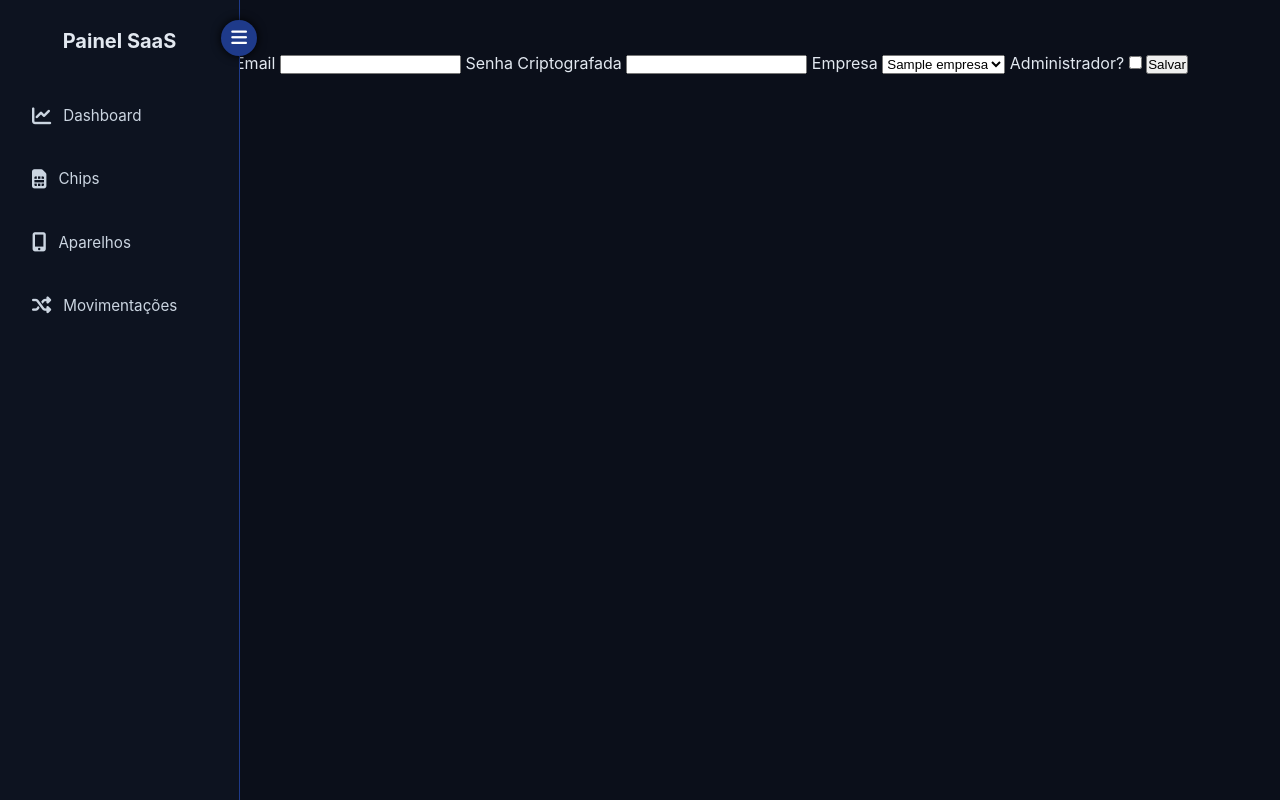
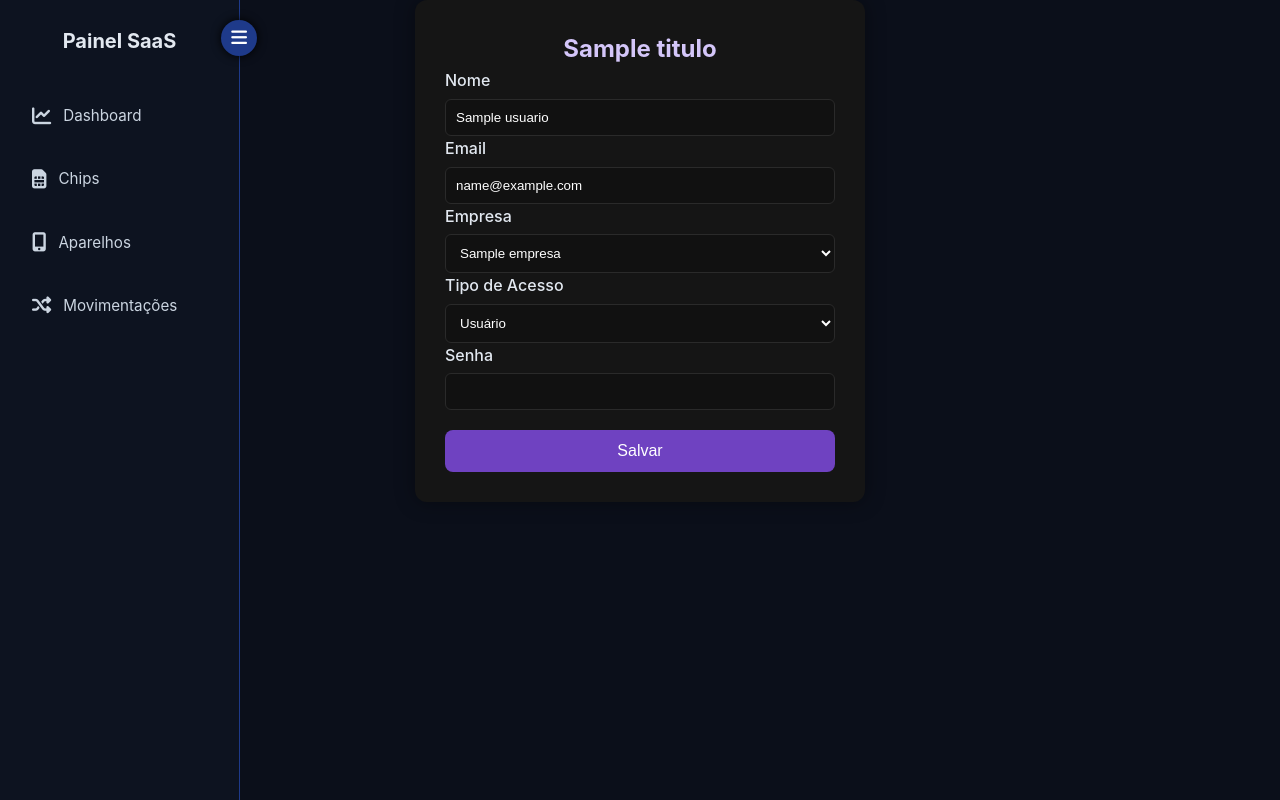
Before and after one commit to desenvoltoo/chips-saas, a Flask app: template templates/admin/usuario_form.html in a window 1280 px wide. Run offline with Flask 3, Linux system fonts and the light colour scheme; the template is opened without the code that fills it: most values are stand-ins (such as "Sample title", 1, 10 or a date in 2020); some libraries are stand-ins or nearby versions.

Commit message:
Update usuario_form.html

```diff
--- a/templates/admin/usuario_form.html
+++ b/templates/admin/usuario_form.html
@@ -1,31 +1,82 @@
 {% extends "base.html" %}
 {% block content %}
 
-<h1>Novo Usuário</h1>
+<style>
+    .form-card {
+        background: #151515;
+        padding: 30px;
+        border-radius: 12px;
+        width: 450px;
+        margin: auto;
+        box-shadow: 0 0 20px #0006;
+    }
+
+    label {
+        margin-top: 12px;
+        font-weight: 500;
+    }
+
+    input, select {
+        width: 100%;
+        padding: 10px;
+        border-radius: 6px;
+        border: 1px solid #2a2a2a;
+        background: #111;
+        color: #fff;
+        margin-top: 5px;
+    }
+
+    .btn-save {
+        width: 100%;
+        margin-top: 20px;
+        padding: 12px;
+        background: #6f42c1;
+        color: #fff;
+        border-radius: 8px;
+        border: none;
+        font-size: 16px;
+        transition: 0.2s;
+    }
+    .btn-save:hover {
+        background: #5835a0;
+    }
+</style>
+
+<div class="form-card">
+
+    <h2 style="text-align:center; color:#d4c6f9;">{{ titulo }}</h2>
 
     <form method="POST">
 
         <label>Nome</label>
-    <input type="text" name="nome" required>
+        <input type="text" name="nome" value="{{ usuario.nome if usuario else '' }}" required>
 
         <label>Email</label>
-    <input type="email" name="email" required>
-
-    <label>Senha Criptografada</label>
-    <input type="text" name="senha_hash" required>
+        <input type="email" name="email" value="{{ usuario.email if usuario else '' }}" required>
 
         <label>Empresa</label>
         <select name="id_empresa">
-        {% for e in empresas %}
-        <option value="{{ e.id_empresa }}">{{ e.nome }}</option>
+            {% for emp in empresas %}
+                <option value="{{ emp.id_empresa }}"
+                    {% if usuario and usuario.id_empresa == emp.id_empresa %}selected{% endif %}>
+                    {{ emp.nome }}
+                </option>
             {% endfor %}
         </select>
 
-    <label>Administrador?</label>
-    <input type="checkbox" name="is_admin">
+        <label>Tipo de Acesso</label>
+        <select name="tipo">
+            <option value="usuario">Usuário</option>
+            <option value="admin">Admin</option>
+            <option value="superadmin">Super Admin</option>
+        </select>
 
-    <button class="btn">Salvar</button>
+        <label>Senha</label>
+        <input type="password" name="senha">
+
+        <button class="btn-save">Salvar</button>
 
     </form>
+</div>
 
 {% endblock %}
```
Lines whose indentation alone changed are shown as unchanged.
